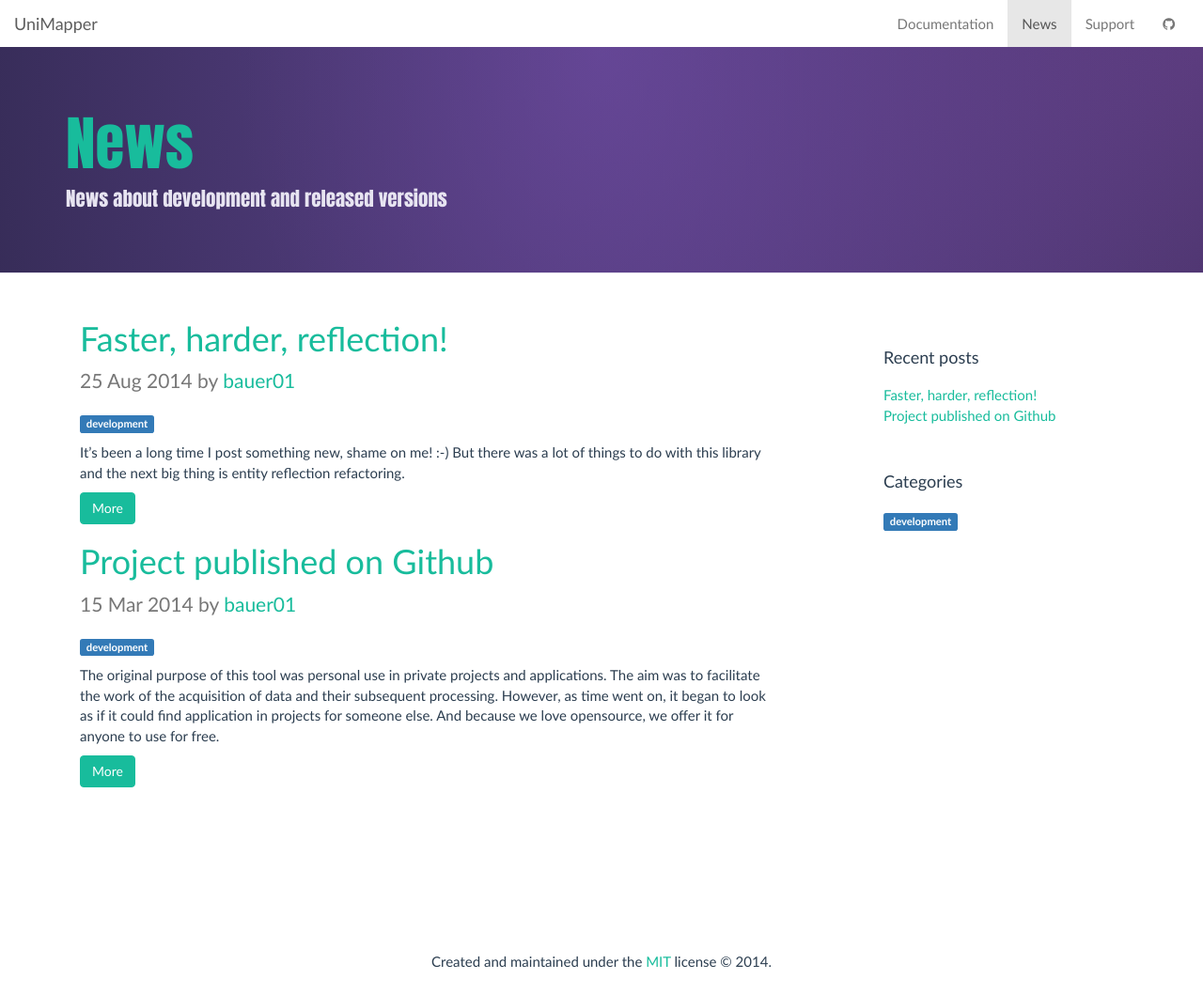
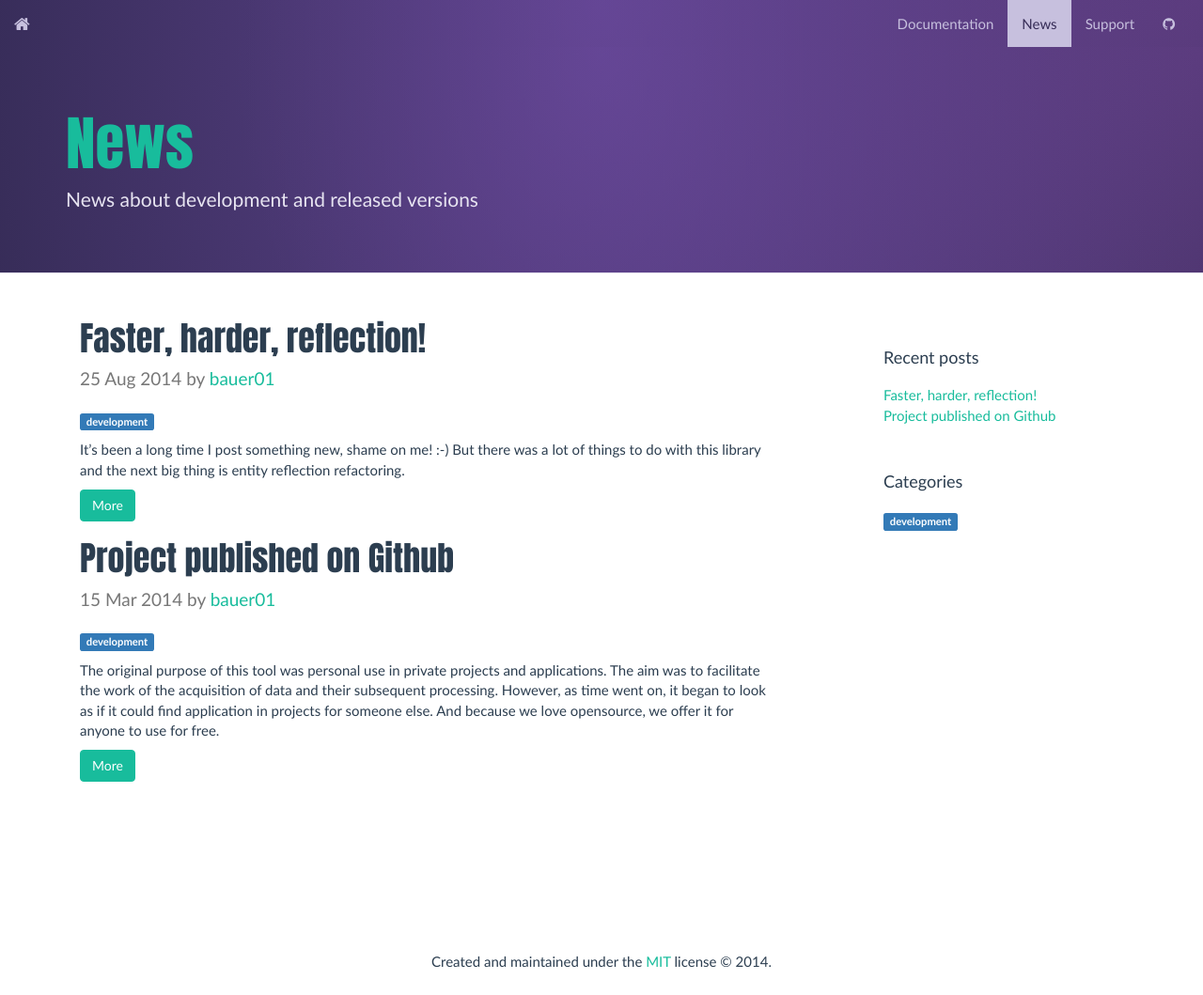
Before and after one commit to unimapper/unimapper.github.io, a Jekyll site: the page built from news.html, in a window 1280 px wide. Shown: the whole page at 94% size. Built offline with Jekyll 4.4.1, drawn with Linux system fonts in a browser that asks for light colours; nearby versions of some CDN libraries; the repository's description, which GitHub fills in, is left out; grey boxes are pictures that could not be loaded.

Commit message:
smoothened design

```diff
--- a/_includes/docs_menu.html
+++ b/_includes/docs_menu.html
@@ -13,7 +13,7 @@
   {% for p in site.pages %}
     {% if p.url == item_url %}
       <li class="{{ c }}">
-        <a href="{{ site.baseurl }}{{ p.url }}">{% if c == 'active' %}<i class="fa fa-hand-o-right"></i> {% endif %}{{ p.title }}</a>
+        <a href="{{ site.baseurl }}{{ p.url }}">{{ p.title }} <i class="fa fa-fw fa-square"></i></a>
       </li>
     {% endif %}
   {% endfor %}
--- a/_includes/navigation.html
+++ b/_includes/navigation.html
@@ -1,4 +1,4 @@
-<div class="navbar navbar-default" role="navigation">
+<div class="navbar" role="navigation">
     <div class="container-fluid">
         <div class="navbar-header">
             <button data-target="#top-navbar-menu" data-toggle="collapse" class="navbar-toggle collapsed" type="button">
@@ -7,7 +7,7 @@
                 <span class="icon-bar"></span>
                 <span class="icon-bar"></span>
             </button>
-            <a class="navbar-brand" href="{{ site.baseurl }}/">UniMapper</a>
+            <a class="navbar-brand" href="{{ site.baseurl }}/"><i class="fa fa-home"></i></a>
         </div>
         <div id="top-navbar-menu" class="collapse navbar-collapse">
             <ul class="nav navbar-nav navbar-right">
--- a/css/style.css
+++ b/css/style.css
@@ -5,19 +5,43 @@ html, body {
     line-height: 1.42857;
     font-family: Optima,Segoe,"Segoe UI",Candara,Calibri,Arial,sans-serif;
 }
+h1 {
+    font-family: Impact,Haettenschweiler,"Franklin Gothic Bold",Charcoal,"Helvetica Inserat","Bitstream Vera Sans Bold","Arial Black","sans serif";
+}
 a {
     color: #18bc9c;
 }
 a:hover, a:focus, a:active {
     color: #362c57;
-    text-decoration: none;
 }
 .navbar {
     margin-bottom: 0;
     border-radius: 0;
-    background-color: transparent;
-    background: transparent;
+    background-color: #362c57;
+    background-image: radial-gradient(at 50% top , rgba(123, 84, 182, 0.6) 0px, rgba(123, 84, 182, 0) 75%), radial-gradient(at right top , rgba(127, 74, 162, 0.5) 0px, rgba(127, 74, 162, 0) 57%);
+    background-repeat: no-repeat;
+    background-size: 100% 1000px;
     border: none;
+}
+.navbar a {
+    color: #c7c0de;
+}
+.navbar-toggle {
+    background-color: #c7c0de;
+}
+.navbar-toggle .icon-bar {
+    background-color: #362c57;
+}
+.navbar .nav li a:hover {
+    background: none;
+    color: #FFFFFF;
+}
+.navbar .nav li.active a {
+    background-color: #c7c0de;
+    color: #362c57;
+}
+.lead {
+    font-size: 19px;
 }
 .btn-primary {
     background-color: #18bc9c;
@@ -25,7 +49,7 @@ a:hover, a:focus, a:active {
     color: #fff;
 }
 .btn-primary:hover, .btn-primary:active, .btn-primary:focus {
-    background-color: #362c57;
+    background-color: #2c3e50;
 }
 .btn-flat {
     background: none repeat scroll 0 0 rgba(0, 0, 0, 0.3);
@@ -40,12 +64,18 @@ a:hover, a:focus, a:active {
 }
 .bg-primary {
     background-color: #18bc9c;
+    color: #D6FFF7;
 }
 .bg-primary a {
-    color: #362c57;
+    color: #045C4C;
+}
+.bg-primary a:hover {
+    color: #00261F;
+}
+.bg-primary h3 {
+    color: #045C4C;
 }
 .jumbotron {
-    font-family: Impact,Haettenschweiler,"Franklin Gothic Bold",Charcoal,"Helvetica Inserat","Bitstream Vera Sans Bold","Arial Black","sans serif";
     background-color: #362c57;
     background-image: radial-gradient(at 50% top , rgba(123, 84, 182, 0.6) 0px, rgba(123, 84, 182, 0) 75%), radial-gradient(at right top , rgba(127, 74, 162, 0.5) 0px, rgba(127, 74, 162, 0) 57%);
     background-repeat: no-repeat;
@@ -78,12 +108,9 @@ a:hover, a:focus, a:active {
 .container-content .nav-pills > li.active > a {
     background-color: #2c3e50;
 }
-.container-content .nav-pills > li.active > a:hover {
-    color: #362c57;
-}
 .container-content .nav-pills > li > a:hover {
-    background-color: #c7c0de;
-    color: #362c57;
+    background-color: #18bc9c;
+    color: #fff;
 }
 .container-content .page-header {
     margin-bottom: 50px;
--- a/index.html
+++ b/index.html
@@ -9,7 +9,7 @@ title: UniMapper
     <h1>UniMapper</h1>
     <p class="lead">An adapter-based and storage independent ORM for PHP</p>
     <p>
-    	<a href="{{ site.github.releases_url }}" class="btn btn-success btn-lg disabled" title="Get the latest version">Download <i class="fa fa-download"></i> <small>(not ready)</small></a>
+        <a href="{{ site.github.releases_url }}" class="btn btn-default btn-lg disabled" title="Get the latest version">Download <i class="fa fa-download"></i> <small>(not ready)</small></a>
         <a href="{{ site.baseurl }}/docs/get-started/install" class="btn btn-flat btn-lg" title="Read documentation">Get started <i class="fa fa-arrow-circle-o-right"></i></a>
     </p>
 </div>
@@ -55,7 +55,8 @@ title: UniMapper
     </div>
 </div>
 <div class="container">
-    <h1 class="text-center">What's next? <small>(version 1.1)</small></h1>
+    <h1 class="text-center">What's next?</h1>
+    <p class="lead text-muted text-center">(version 1.1)</p>
     <div class="row">
         <div class="col-lg-3 col-lg-offset-3">
             <ul class="fa-ul">
--- a/news.html
+++ b/news.html
@@ -7,7 +7,7 @@ permalink: /news/
 
 {% for post in site.posts %}
     <div>
-      <h1><a href="{{ site.baseurl }}{{ post.url }}">{{ post.title }}</a></h1>
+      <h1>{{ post.title }}</h1>
       <p class="lead text-muted">
         {{ post.date | date_to_string }} by <a href="https://github.com/{{ post.author }}">{{ post.author }}</a>
       </p>
--- a/support.html
+++ b/support.html
@@ -5,13 +5,11 @@ permalink: /support/
 ---
 
 <div class="text-center">
-    <a href="https://groups.google.com/forum/#!forum/unimapper">
     <h2>
         <span class="fa-stack fa-lg">
           <i class="fa fa-circle fa-stack-2x"></i>
           <i class="fa fa-google fa-stack-1x fa-inverse"></i>
         </span>
-            <span>Google Group</span>
+        <a href="https://groups.google.com/forum/#!forum/unimapper">Google Group</a>
     </h2>
-    </a>
 </div>
```
Lines whose indentation alone changed are shown as unchanged.
